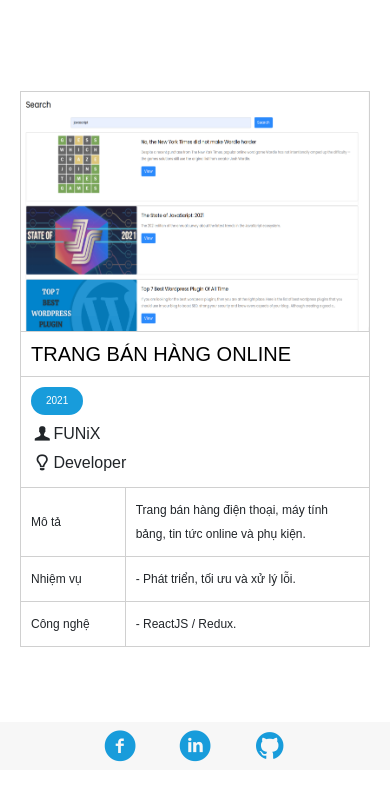
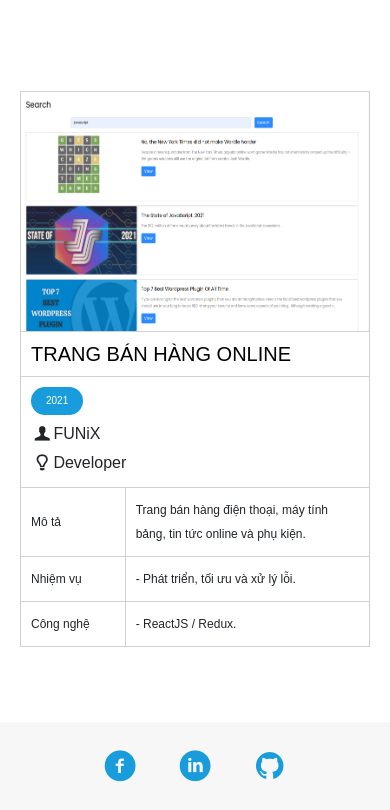
Before and after one commit to vutran221097/vutx.github.io, a plain HTML site: page index.html in a window 390 px wide. Shown: the part 6494-7304 px from the top of the page. Before the commit the page ends 7264 px from the top, so only its background shows below. Drawn offline with nearby package versions, Linux system fonts and the light colour scheme.

Commit message:
fix padding footer

```diff
--- a/css/tablet.css
+++ b/css/tablet.css
@@ -87,6 +87,6 @@
 
   /* Footer */
   #footer .container {
-    padding: 0 20px;
+    padding: 20px;
   }
 }
```
